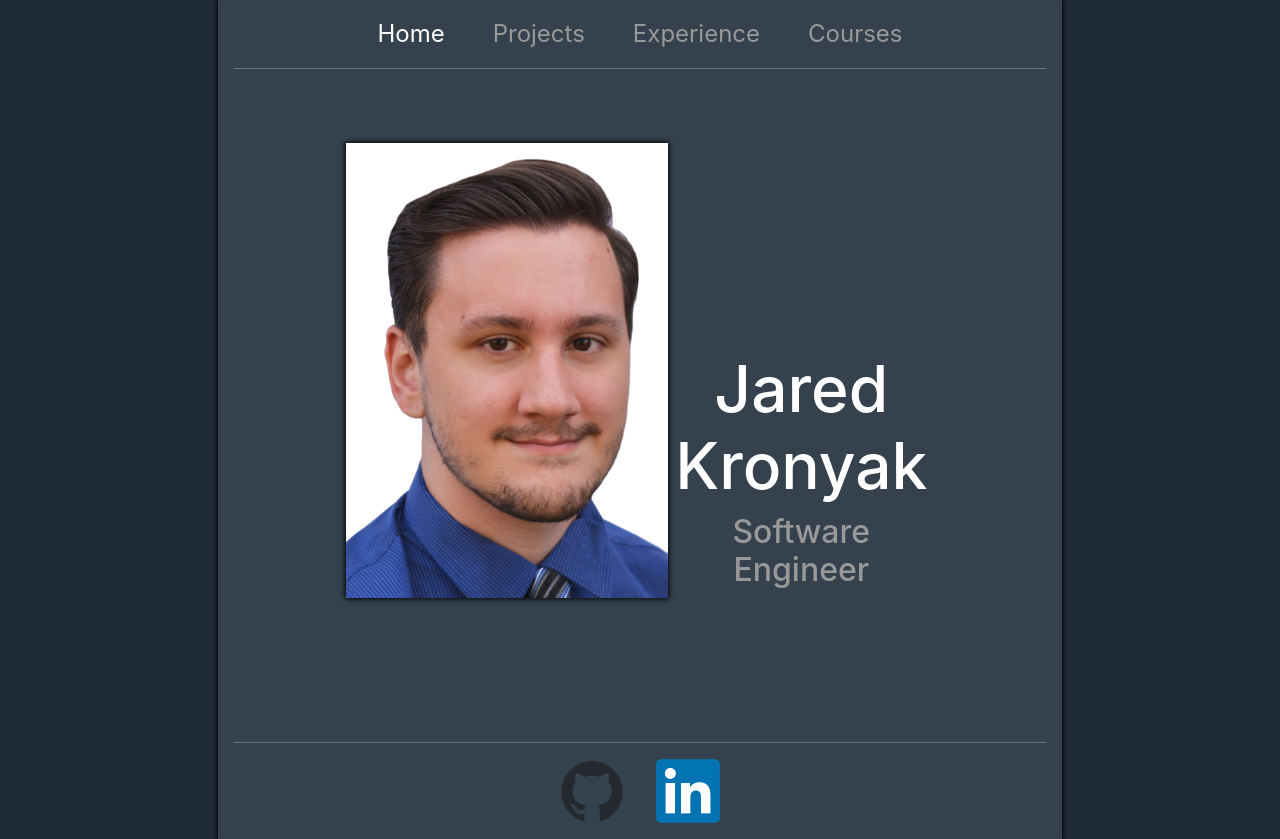
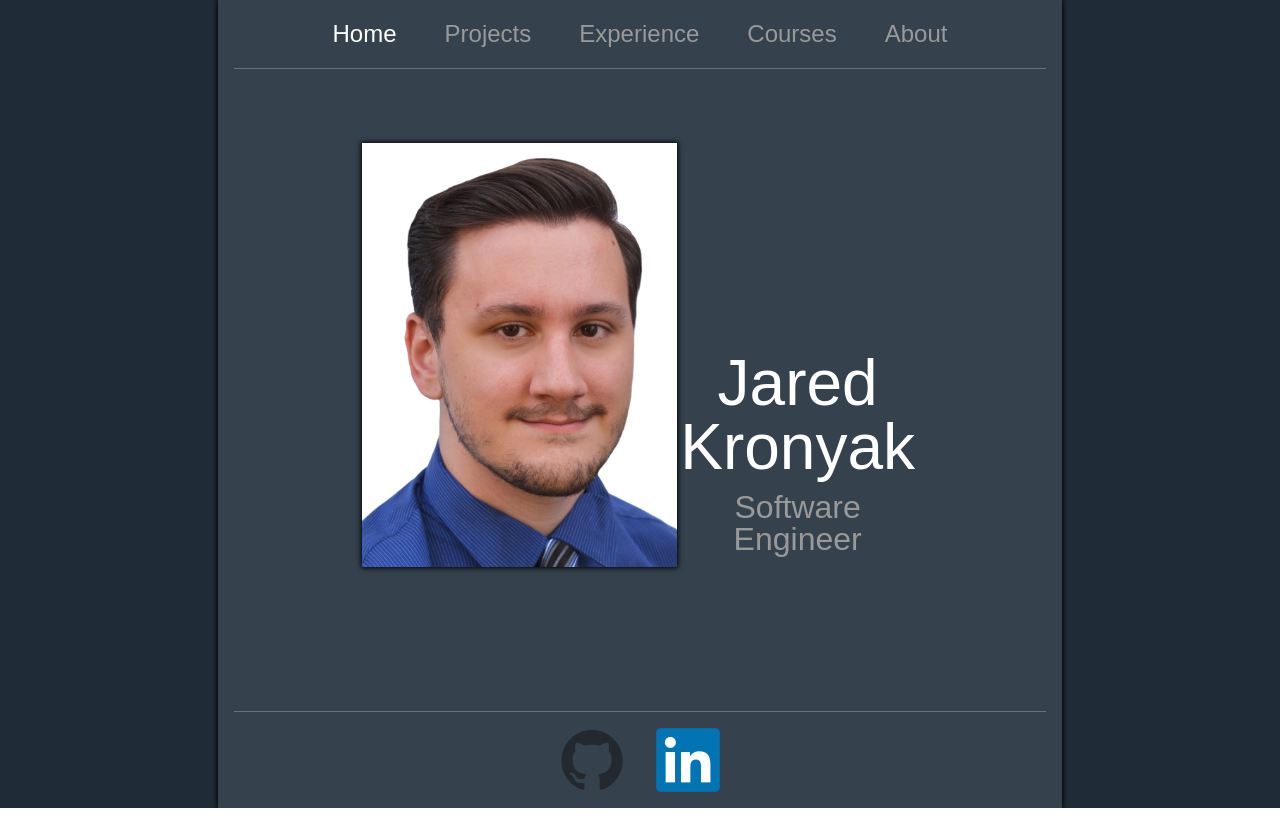
Before and after one commit to jkronyak/portfolio, a React (Create React App) app in the folder my-app/: page / in a window 1280 px wide. After the commit the page ends 808 px from the top, so only its background shows below. Built offline with nearby package versions, Linux system fonts and the light colour scheme; the HTML template or start-up script is replaced by a standard one.

Commit message:
styling, text animation on home page

```diff
--- a/my-app/src/App.css
+++ b/my-app/src/App.css
@@ -6,7 +6,7 @@
   width: 100%;
   color: white;
   min-height: 100vh;
-
+  font-family:Arial, Helvetica, sans-serif
 }
 
 .App-logo {
@@ -17,7 +17,6 @@
 .App-body {
 	display: grid;
 	grid-template-columns:100%;
-
 	background-color: #35424E;
 	width: 66%;
 	margin: auto;
--- a/my-app/src/Home.css
+++ b/my-app/src/Home.css
@@ -10,7 +10,7 @@
 }
 
 .home-div {
-	margin-left: 128px;
+  margin-left: 144px;
   display: flex;
   flex-direction: row;
   margin-top: 5%;
@@ -19,13 +19,45 @@
 #home-text-div {
   margin-top: 208px;
   margin-left: auto;
-	margin-right: 128px;
+  margin-right: 144px;
 }
 
 #home-text-div > h1 {
   font-size: 4rem;
+  padding-bottom: 4px;
+  text-align: center;
+  overflow: hidden;
+  line-height: 1;
 }
 
 #home-text-div > h2 {
   color: rgb(153, 153, 153);
+
+  padding-bottom: 4px;
+  text-align: center;
+  overflow: hidden;
+  line-height: 1;
 }
+
+#home-text-div > h1 span {
+  display: block;
+  animation: transition 1.25s cubic-bezier(0.77, 0, 0.175, 1) 0.25s;
+  animation-fill-mode: both;
+}
+
+#home-text-div > h2 span {
+  display: block;
+  animation: transition 1.25s cubic-bezier(0.77, 0, 0.175, 1) 0.25s;
+  animation-fill-mode: both;
+}
+
+@keyframes transition {
+  0% {
+	visibility: visible;
+    transform: translate(0, 100%);
+  }
+  100% {
+	visibility: visible;
+    transform: translate(0, 0);
+  }
+}
--- a/my-app/src/NavigationHeader.css
+++ b/my-app/src/NavigationHeader.css
@@ -10,10 +10,14 @@
     max-width: 90%;
 }
 
+a.inactive {
+    color: rgb(153, 153, 153);
+}
+
 a.active {
     color: rgb(255, 255, 255);
 }
 
-.nav-header-div > nav > a:not(.active) {
-    color: rgb(153, 153, 153);
+a.inactive:hover {
+	color: rgb(199, 199, 199);
 }
--- a/my-app/src/components/Home.tsx
+++ b/my-app/src/components/Home.tsx
@@ -10,8 +10,14 @@ const Home = () => {
         <div className='home-div'>
 			<img id='headshot' src={"./img/square_color.jpg"} alt='Headshot'></img>
 			<div id='home-text-div'>
-            	<h1>Jared Kronyak</h1>
-				<h2>Software Engineer</h2>
+            	<h1>
+					<span>Jared Kronyak</span>
+				</h1>
+				<h2>
+					<span>
+						Software Engineer
+					</span>
+				</h2>
 			</div>
         </div>
     )
--- a/my-app/src/components/NavigationHeader.tsx
+++ b/my-app/src/components/NavigationHeader.tsx
@@ -14,6 +14,7 @@ const NavigationHeader = () => {
                 <Link className={pathname === "/projects" ? 'active' : 'inactive'} to="/projects">Projects</Link>
                 <Link className={pathname === "/experience" ? 'active' : 'inactive'} to="/experience">Experience</Link>
                 <Link className={pathname === "/courses" ? 'active' : 'inactive'} to="/courses">Courses</Link>
+				<Link className={pathname === "/about" ? 'active' : 'inactive'} to="/">About</Link>
             </nav>
 			<hr></hr>
         </div>
```
Lines whose indentation alone changed are shown as unchanged.
